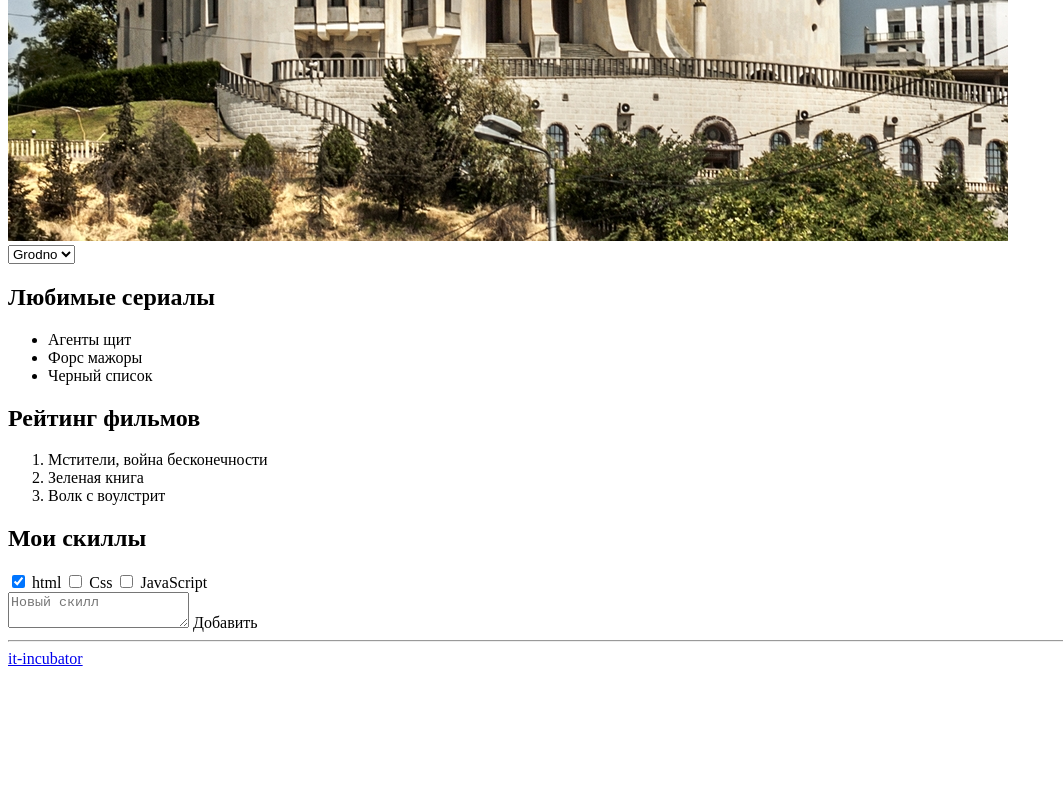
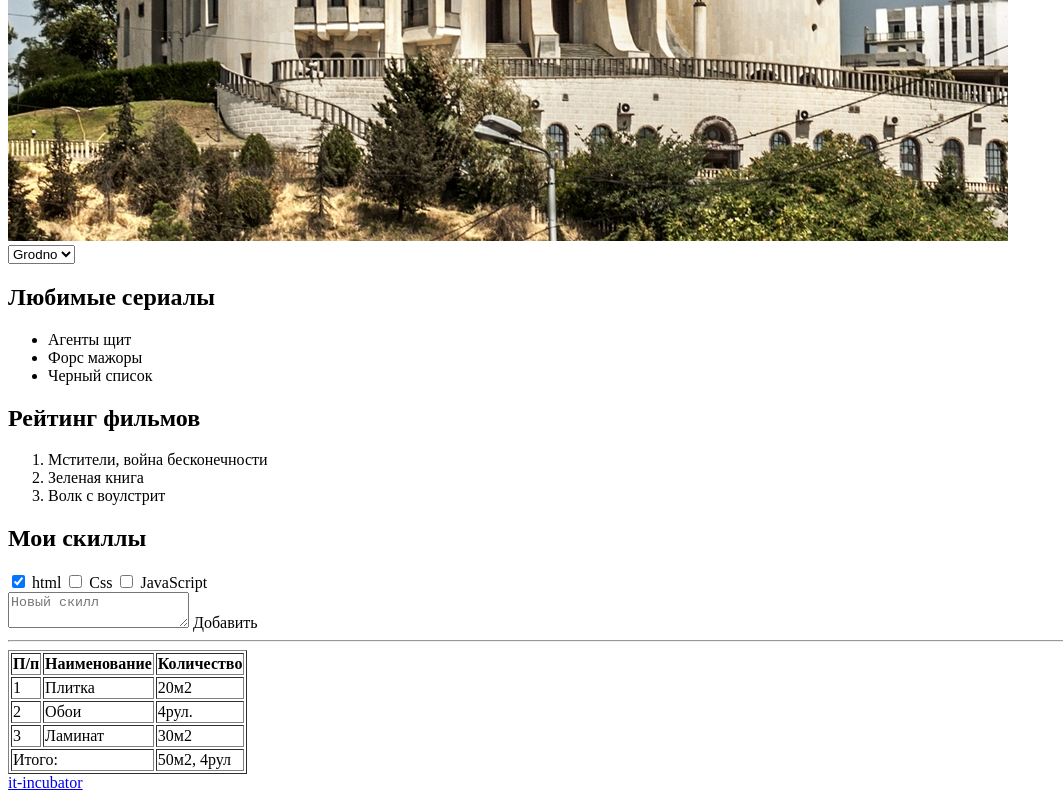
Before and after one commit to h3yDelathem/1-hw-with-auto-test-html-css-main, a plain HTML site: page index.html in a window 1280 px wide. Shown: the part 886-1686 px from the top of the page, without its empty margins (0-1063 px from the left). Before the commit the page ends 1562 px from the top, so only its background shows below. Drawn offline with Linux system fonts and the light colour scheme.

Commit message:
eight task

```diff
--- a/index.html
+++ b/index.html
@@ -82,11 +82,35 @@
         <!-- 7) Добавь горизонтальную линию (для этого есть специальный тег) -->
         <hr>
 
-        <table data-cy="hw-about-table-pre">
+        <table border="1" data-cy="hw-about-table-pre">
             <!-- 8) В таблице сделай 5 строк и 3 столбца.
                         - В первой строке ячейки заголовков, в остальных обычные ячейки
                         - Добавь границы для всей таблицы с помощью специального атрибута border="". Он устарел, но работает
                         - В последнем ряду первая ячейка должна занимать 2 столбца (как должно выглядеть - смотри образец). Таблицу можно заполнять любыми данными -->
+        <tr>
+            <th>П/п</th>
+            <th>Наименование</th>
+            <th>Количество</th>
+        </tr>
+        <tr>
+            <td>1</td>
+            <td>Плитка</td>
+            <td>20м2</td>
+        </tr>
+        <tr>
+            <td>2</td>
+            <td>Обои</td>
+            <td>4рул.</td>
+        </tr>
+        <tr>
+            <td>3</td>
+            <td>Ламинат</td>
+            <td>30м2</td>
+        </tr>
+        <tr>
+            <td colspan="2">Итого:</td>
+            <td>50м2, 4рул</td>
+        </tr>
         </table>
     </section>
     <footer data-cy="hw-footer-pre">
```
